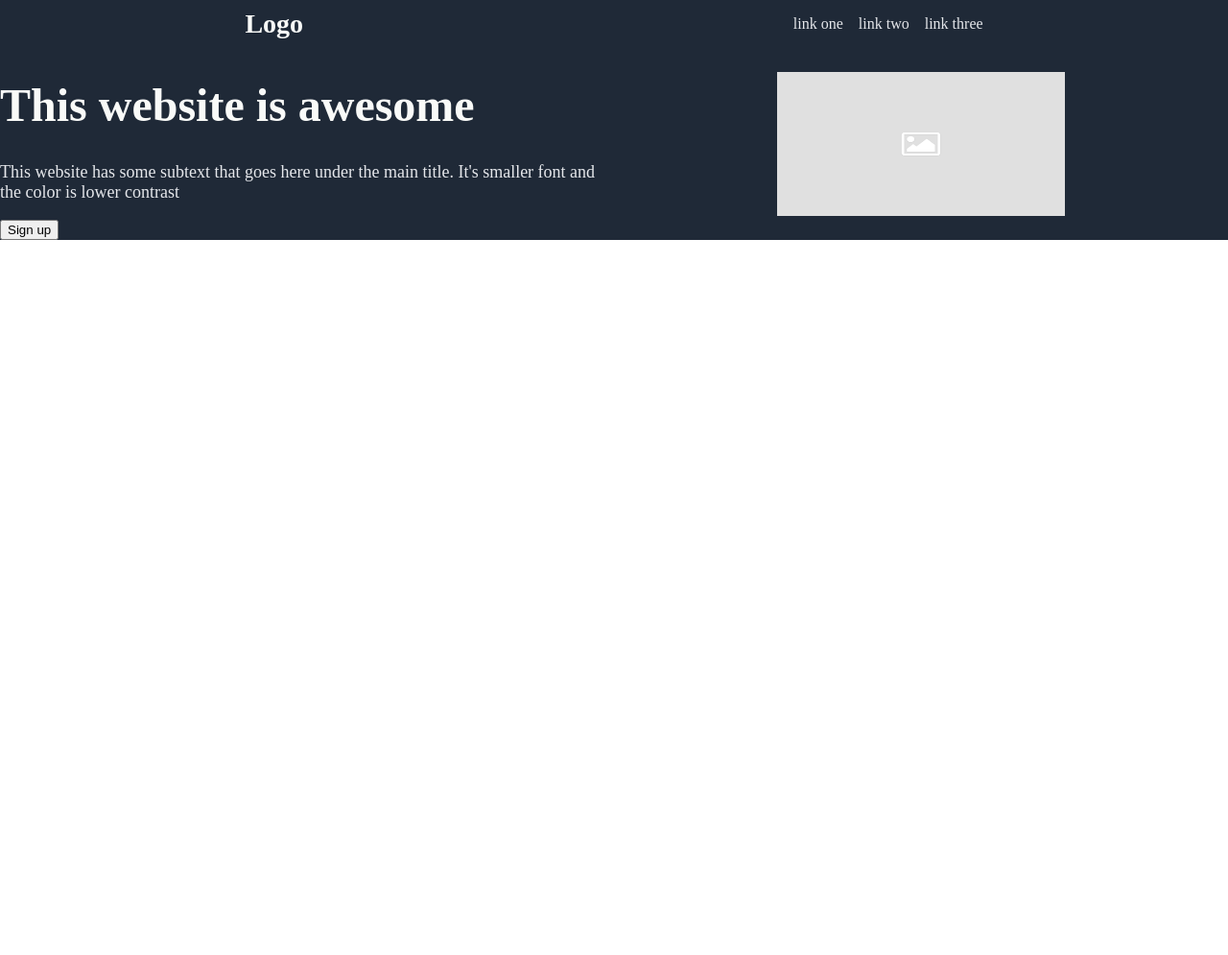
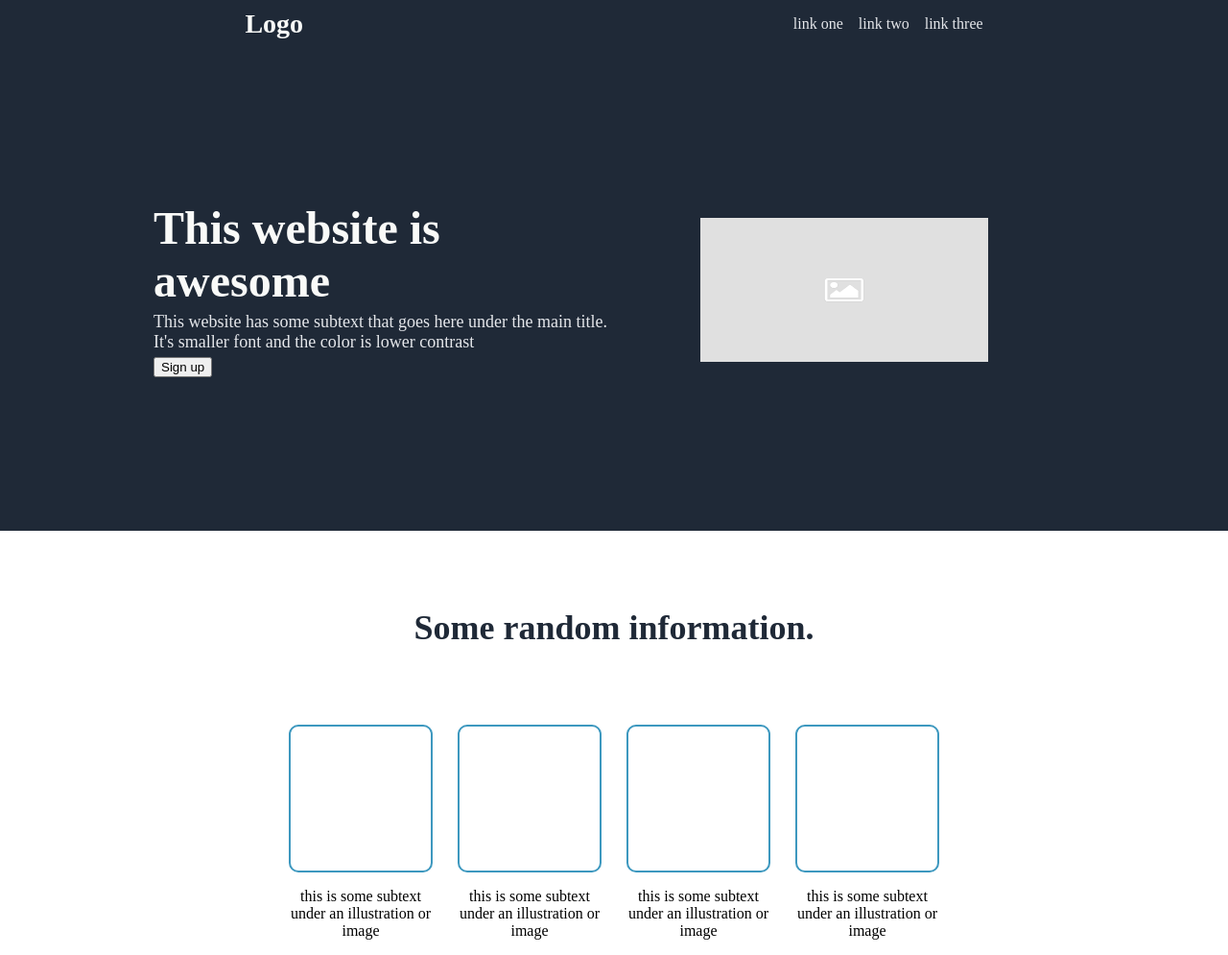
Before and after one commit to hollipolli/odin-landing, a plain HTML site: page index.html in a window 1280 px wide. Shown: the whole page at 96% size. Before the commit the page ends 800 px from the top, so only its background shows below. Drawn offline with Linux system fonts and the light colour scheme.

Commit message:
add information panel

```diff
--- a/index.html
+++ b/index.html
@@ -28,6 +28,32 @@
         </div>
     </div>
 
+    <div class="info">
+        <div class="infotitle">Some random information.</div>
+        <div class="icontent">
+            <div class="icontainer">
+                <div class="ibox"></div>
+                <p class="isubtext">this is some subtext under an illustration or image</p>
+            </div>
+            <div class="icontainer">
+                <div class="ibox"></div>
+                <p class="isubtext">this is some subtext under an illustration or image</p>
+            </div>
+            <div class="icontainer">
+                <div class="ibox"></div>
+                <p class="isubtext">this is some subtext under an illustration or image</p>
+            </div>
+            <div class="icontainer">
+                <div class="ibox"></div>
+                <p class="isubtext">this is some subtext under an illustration or image</p>
+            </div>
+
+        </div>
+
+
+
+    </div>
+
 
 
 
--- a/styles.css
+++ b/styles.css
@@ -6,7 +6,7 @@ html, body
 .header {
     background-color: #1F2937;
 }
-.htop, .hlinks, .hcontent, .himg, .himgcontainer{
+.htop, .hlinks, .hcontent, .himg, .himgcontainer, .htext, .hhero, .hpara{
     display: flex;
 }
 .logo{
@@ -23,29 +23,65 @@ html, body
     padding: 0px;
 }
 .hcontent{
+    padding: 20vh;
     align-items: center;
     justify-content: space-around;
 }
 .htext, .himgcontainer{
     flex: 1;
+    margin: 0px;
+}
+.htext{
+    flex-direction: column;
+    align-items: flex-start;
+    gap: 5px;
 }
 .hhero{
     font-size: 48px;
     font-weight: 800;
     color: #F9FAF8;
+    margin: 0px;
 }
 .hpara{
     font-size: 18px;
     color: #E5E7EB;
+    padding: 0px;
+    margin: 0px;
 }
 .himgcontainer{
     justify-content: center;
 }
 .himg{
-    width: 300px;
+    width: 100%;
+    height: 50%;
+    max-width: 300px;
+    max-height: 150px;
+}
+.icontent{
+    display: flex;
+    align-items: center;
+    justify-content: center;
+    gap: 26px;
+
+}
+.icontainer{
+    max-width: 150px;
+    text-align: center;
+}
+.ibox{
+    border: 2px solid #3d98bf;
+    border-radius: 10px;
+    width: auto;
     height: 150px;
 }
 a{
     text-decoration: none;
     color: #E5E7EB;
 }
+.infotitle{
+    font-size: 36px;
+    font-weight: 800;
+    color: #1F2937;
+    text-align: center;
+    padding: 10vh;
+}
```
